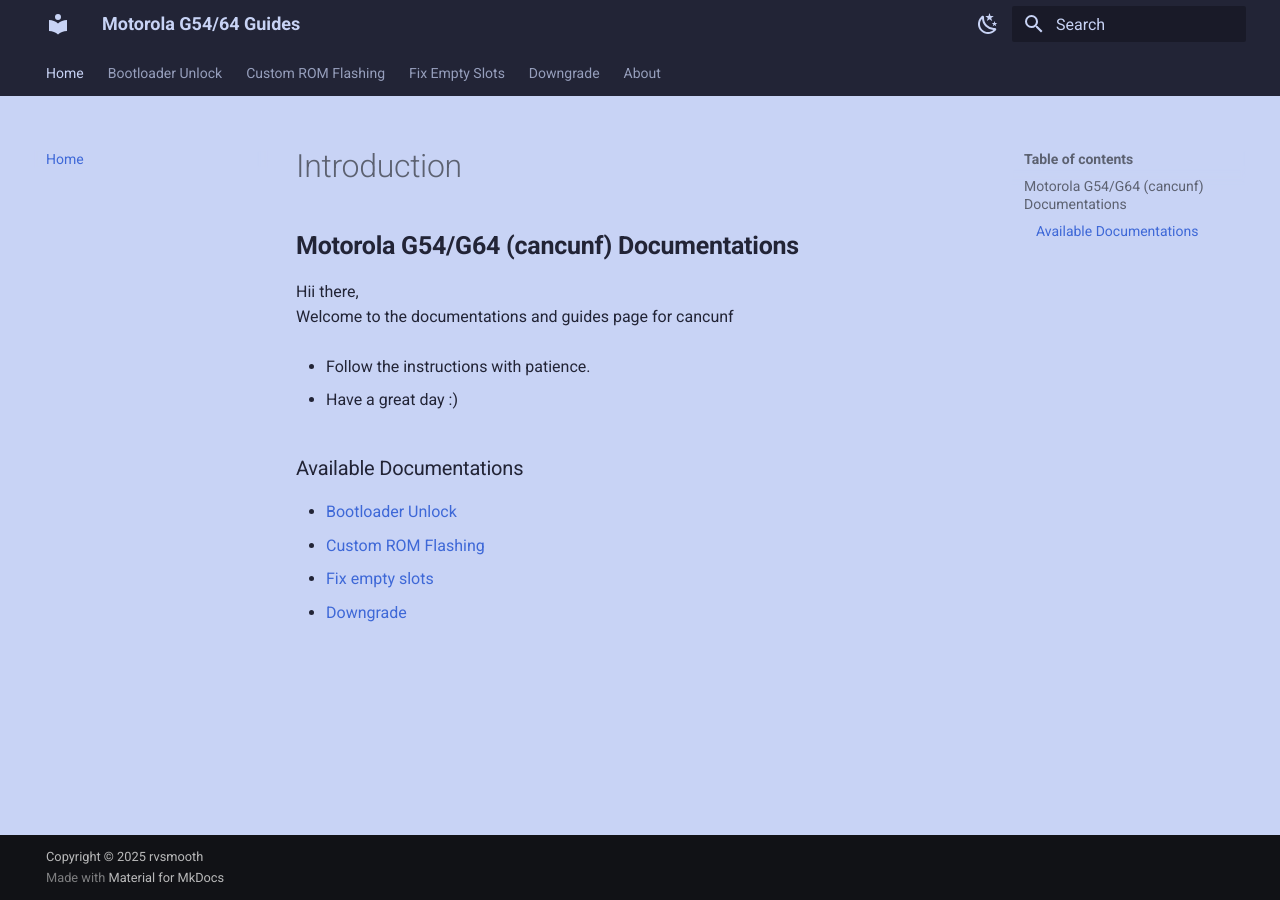
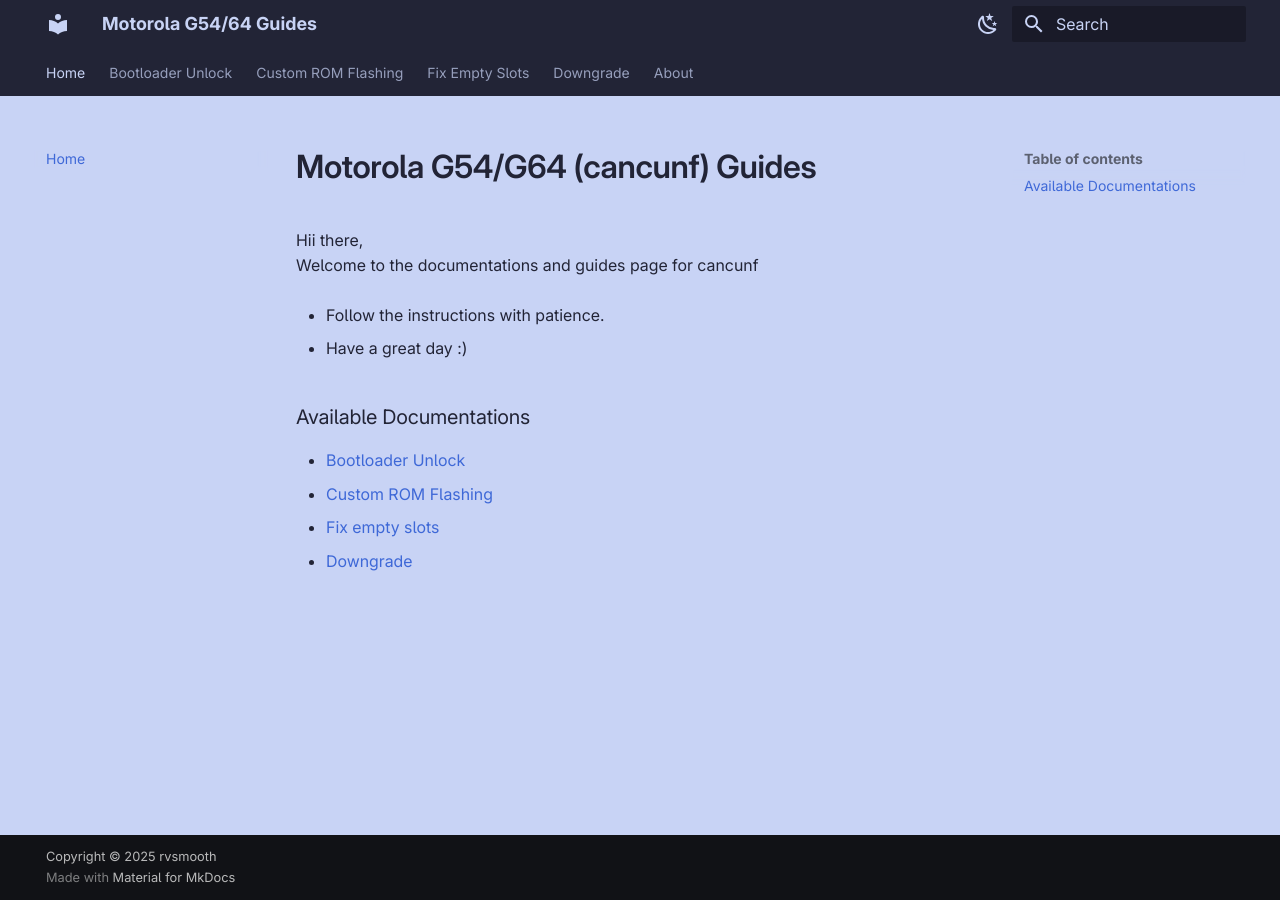
Before and after one commit to rvsmooth/cancufdocs, an MkDocs documentation site: the page built from docs/index.md, in a window 1280 px wide. Built offline with MkDocs 1.6.1 and Material for MkDocs 9.7.7, drawn with Linux system fonts in a browser that asks for light colours.

Commit message:
chore: Use AdwaitaSans fonts modify h1 color and accent colors

```diff
--- a/docs/index.md
+++ b/docs/index.md
@@ -1,6 +1,4 @@
-# Introduction
-
-## **Motorola G54/G64 (cancunf) Documentations**
+# Motorola G54/G64 (cancunf) Guides
 
 Hii there,
 Welcome to the documentations and guides page for cancunf
--- a/docs/stylesheets/extra.css
+++ b/docs/stylesheets/extra.css
@@ -1,3 +1,12 @@
+@font-face {
+  font-family: "Adwaita Regular";
+  src: url("../assets/fonts/AdwaitaSans-Regular.ttf");
+}
+@font-face {
+  font-family: "Adwaita Mono";
+  src: url("../assets/fonts/AdwaitaMono-Bold.ttf");
+}
+
 [data-md-color-scheme="default"] {
   @extend %root;
 
@@ -11,13 +20,21 @@
   --md-primary-bg-color--light:     #c8d3f5;
 
   --md-accent-fg-color:             #2f334d;
-  --md-accent-fg-color--transparent:#89ddff;
+  --md-accent-fg-color--transparent:#65bcff66;
   --md-accent-bg-color:             #c8d3f5;
   --md-accent-bg-color--light:      #c8d3f5;
 
   --md-code-fg-color:                  #c8d3f5;
   --md-code-bg-color:                  #737aa2;
   --md-typeset-a-color:                #3e68d7;
+  --md-text-font: Adwaita Regular;
+  --md-code-font: Adwaita Mono;
+
+}
+
+[data-md-color-scheme="default"] .md-typeset h1 {
+  color: #222436;
+  font-weight: 600;
 }
 
  [data-md-color-scheme="default"] .md-typeset .admonition {
@@ -75,14 +92,21 @@
   --md-primary-bg-color:            #222436;
   --md-primary-bg-color--light:     #222436;  /* 0.7 alpha = B3 */
 
-  --md-accent-fg-color:             #82aaff;
-
-
-  --md-accent-fg-color--transparent:#89ddff;  /* 0.1 alpha = 1A */
+  --md-accent-fg-color:                #c8d3f5;
+  --md-accent-fg-color--transparent:   #545c7e;
+  --md-accent-bg-color:                #82aaff;
 
   --md-code-fg-color:                  #222436;
   --md-code-bg-color:                  #737aa2;
   --md-typeset-a-color:                #7aa2f7;
+
+--md-text-font: "Adwaita Regular";
+--md-code-font: "Adwaita Mono";
+}
+
+[data-md-color-scheme="slate"] .md-typeset h1 {
+  color: #82aaff;
+  font-weight: 600;
 }
 
  [data-md-color-scheme="slate"] .md-typeset .admonition {
@@ -124,3 +148,7 @@
 [data-md-color-scheme="slate"] .md-typeset .admonition.error > .admonition-title {
   color: #e26a75;
 }
+
+a:hover {
+  text-decoration: underline;
+}
--- a/mkdocs.yml
+++ b/mkdocs.yml
@@ -30,6 +30,8 @@
         name: Switch to light mode
   features:
     - navigation.tabs
+  font:
+    - false
 
 markdown_extensions:
   - attr_list
```
Also changed, not shown: docs/assets/fonts/AdwaitaSans-Regular.ttf (added), 1 other file.
